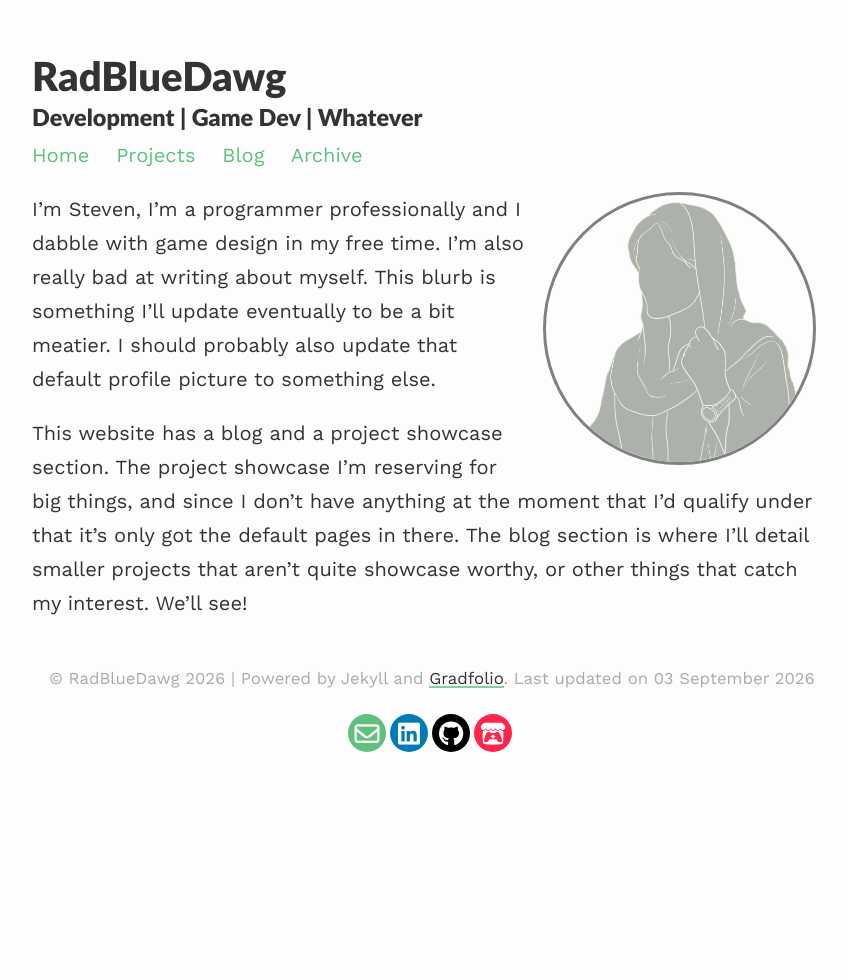
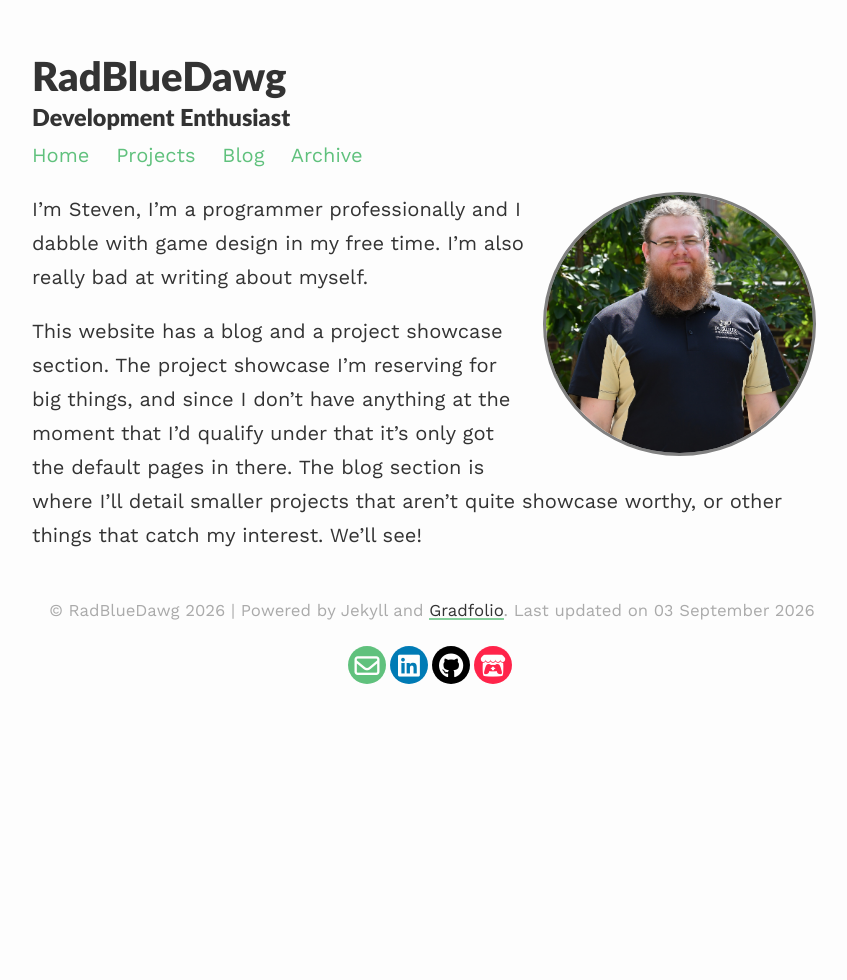
Before and after one commit to RadBlueDawg/radbluedawg.github.io, a Jekyll site: the page built from index.md, in a window 1280 px wide. Shown: the whole page, without its empty margins (208-1055 px from the left). Built offline with Jekyll 4.4.1, drawn with Linux system fonts in a browser that asks for light colours.

Commit message:
Update the pictures/content on the homepage. Organized the blog posts into categories. Finished the first Project Starship writeup.

```diff
--- a/_config.yml
+++ b/_config.yml
@@ -1,7 +1,7 @@
 ### your site title here
 
 title: RadBlueDawg
-description: Development | Game Dev | Whatever
+description: Development Enthusiast
 
 baseurl: "" #name of GitHub repository
 url: "https://radbluedawg.com" #custom url to be used instead of GitHub repository
@@ -9,7 +9,7 @@ email: steven@radbluedawg.com
 
 # Pagination
 paginate: 4
-permalink: /blog/:year/:title/
+permalink: /blog/:categories/:year/:title/
 paginate_path: /blog/page:num/
 
 # Social media links in footer
--- a/index.md
+++ b/index.md
@@ -3,10 +3,10 @@ layout: about
 permalink: /
 profile:
   align: right
-  image: profile.png
+  image: itme.jpg
 published: true
 ---
 
-I'm Steven, I'm a programmer professionally and I dabble with game design in my free time. I'm also really bad at writing about myself. This blurb is something I'll update eventually to be a bit meatier. I should probably also update that default profile picture to something else.
+I'm Steven, I'm a programmer professionally and I dabble with game design in my free time. I'm also really bad at writing about myself.
 
 This website has a blog and a project showcase section. The project showcase I'm reserving for big things, and since I don't have anything at the moment that I'd qualify under that it's only got the default pages in there. The blog section is where I'll detail smaller projects that aren't quite showcase worthy, or other things that catch my interest. We'll see!
```
Also changed, not shown: _drafts/2026-08-13-project-starship.md (deleted, +0 -36 lines), gamedev/_posts/2026-05-05-mystery-game-jam.md (renamed from _posts/2026-05-05-mystery-game-jam.md, +1 -0 lines), gamedev/bridgesim/_posts/2026-08-13-project-starship.md (added, +37 -0 lines), miniprojects/_posts/2026-02-06-dicer.md (renamed from _posts/2026-02-06-dicer.md, +1 -0 lines), assets/images/itme.jpg (added), assets/images/profile.png (deleted).
